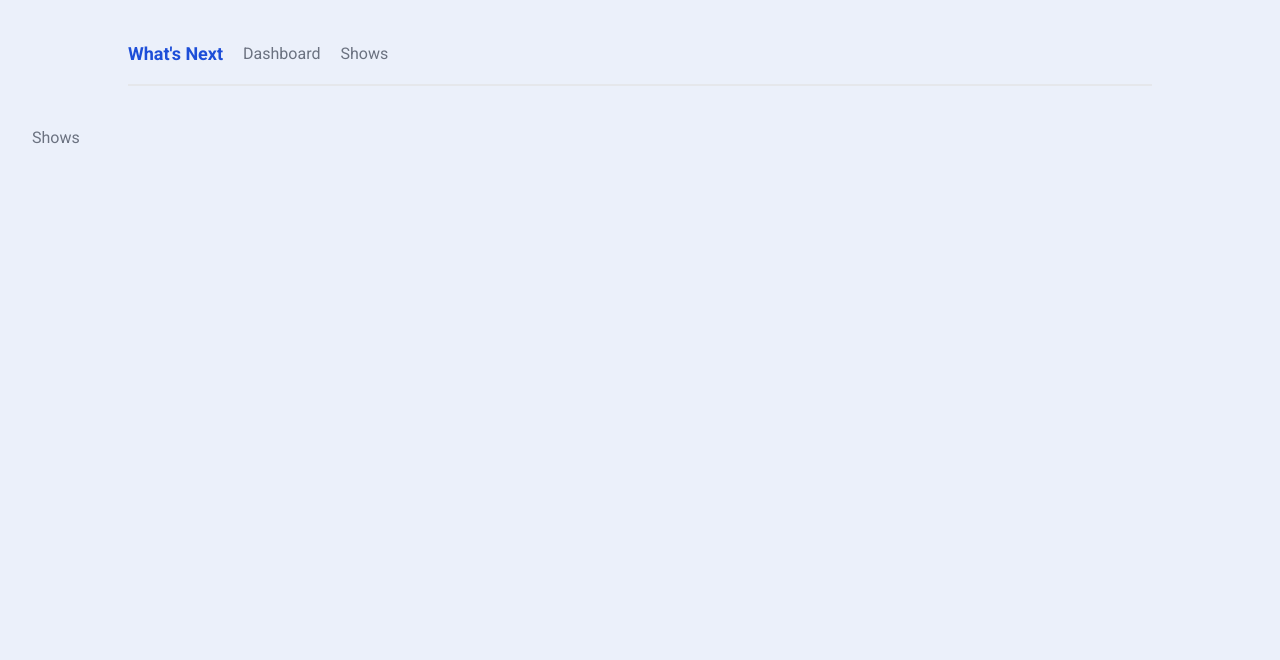
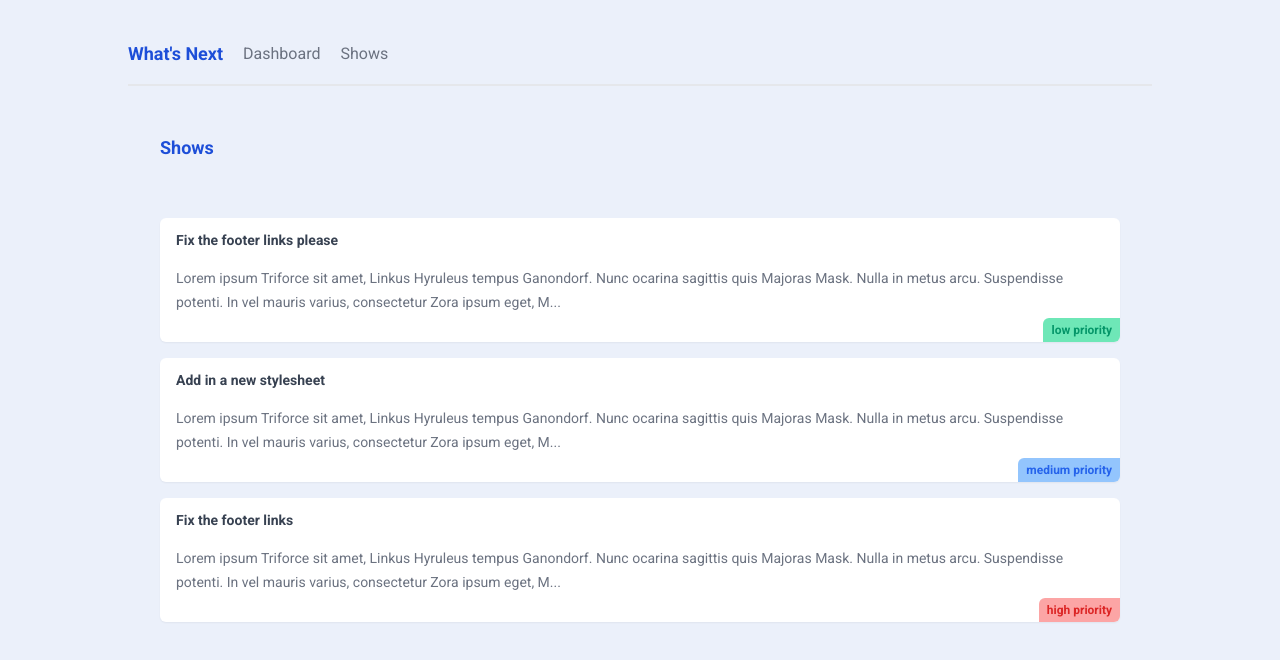
Before and after one commit to lara-isak/whats-next, a Next.js app: page /shows in a window 1280 px wide. Shown: the top 660 px of the page. Built offline with nearby package versions, Linux system fonts and the light colour scheme; data requests are answered from the project's data file.

Commit message:
✨ Output ShowsList component in the shows page template

```diff
--- a/app/shows/page.jsx
+++ b/app/shows/page.jsx
@@ -1,7 +1,16 @@
 import React from 'react'
+import ShowsList from './ShowsList'
 
 export default function Shows() {
   return (
-    <div>Shows</div>
+    <main>
+      <nav>
+        <div>
+          <h2>Shows</h2>
+        </div>
+      </nav>
+
+      <ShowsList />
+    </main>
   )
 }
```
